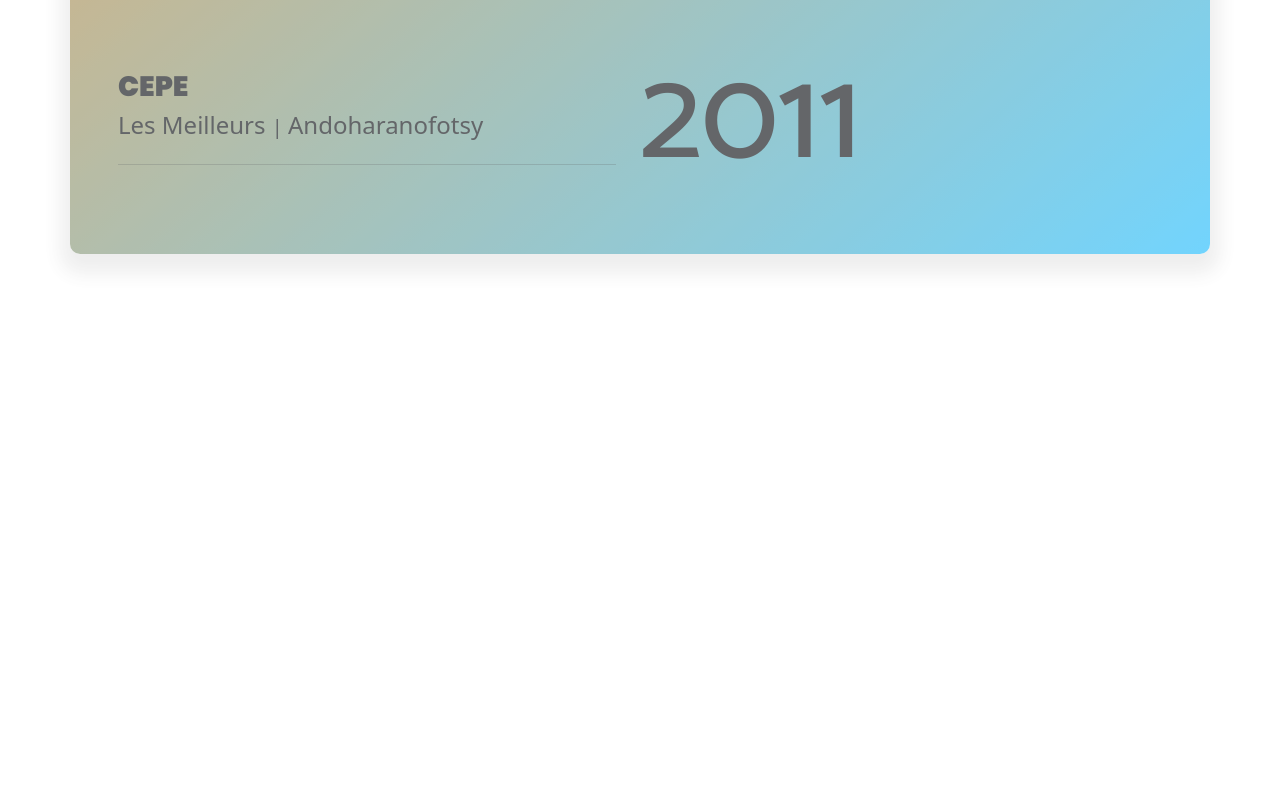
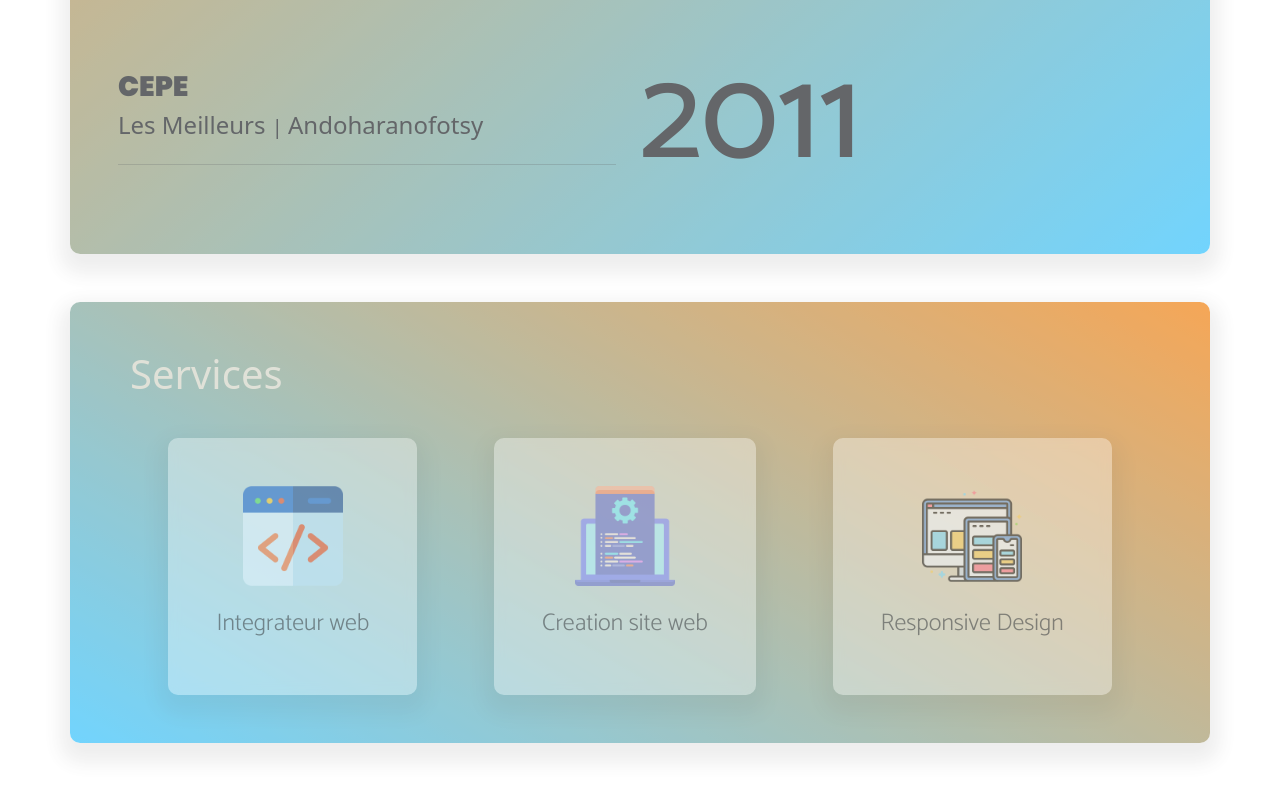
Before and after one commit to RovaRakotoarisoa/portfolio, a plain HTML site: page index.html in a window 1280 px wide. Shown: the part 1885-2676 px from the top of the page. Before the commit the page ends 2139 px from the top, so only its background shows below. Drawn offline with Linux system fonts and the light colour scheme.

Commit message:
ajout section Service

```diff
--- a/assets/css/style.css
+++ b/assets/css/style.css
@@ -215,7 +215,7 @@ nav.nav{
 
 
 
-/* ===================About=====================*/
+/* ===================About-Education=====================*/
 
 .about-education__container{
     background: linear-gradient(-40deg, #35c2fd, #f1810f);
@@ -235,6 +235,37 @@ nav.nav{
 .about-education__school{
     font-weight: 300;
 }
+/*====================Service==========================*/
+.service__container{
+    background: linear-gradient(30deg, #35c2fd, #f1810f);
+    opacity: 0.7;
+    backdrop-filter: blur(6px);
+    box-shadow: 0px 10px 20px 10px rgba(0, 0, 0, 0.1);
+    border-radius: 10px;
+}
+.service__intituled{
+    color: rgba(211,213,199,1);
+}
+.service__make__intituled{
+    font-family: Catamaran;
+    font-weight: 300;
+}
+.service__make__container {
+    padding-top: 2rem!important;
+}
+.service__make-1,.service__make-2,.service__make-3{
+    background: rgba(255,255,255,0.5);
+    opacity: 0.7;
+    backdrop-filter: blur(6px);
+    box-shadow: 0px 10px 20px 10px rgba(0, 0, 0, 0.1);
+    border-radius: 10px;
+}
+
+.service__img{
+    width: 100px;
+}
+
+/*====================Skills==========================*/
 
 
 
--- a/index.html
+++ b/index.html
@@ -15,7 +15,7 @@
                 <ul class="">
                     <li class="nav__link"><a href="#home">home</a></li>
                     <li class="nav__link"><a href="#about">abouts</a></li>
-                    <li class="nav__link"><a href="#">services</a></li>
+                    <li class="nav__link"><a href="#service">services</a></li>
                     <li class="nav__link"><a href="#">work</a></li>
                     <li class="nav__link"><a href="#">contact</a></li>
                     <li class="d-none"><input type="color"></li>
@@ -148,6 +148,37 @@
 
     <!--  End About  -->
     <!-- ==========================================Services========================================== -->
+    <section id="service" class="service py-5">
+        <div class="service__container container">
+            <div class="row p-5">
+                <h1 class="service__intituled">Services</h1>
+                <div class="service__make__container d-flex justify-content-around">
+                    <div class="service__make-1 d-flex flex-column justify-content-center align-items-center p-5">
+                        <div class="">
+                            <img src="assets/img/integrateur.png" alt="integrateur" class="service__img">
+                        </div>
+                        <h4 class="pt-4 service__make__intituled">Integrateur web</h4>
+
+                    </div>
+                    <div class="service__make-2 d-flex flex-column justify-content-center align-items-center p-5">
+                        <div class="">
+                            <img src="assets/img/creation-site.png" alt="integrateur" class="service__img">
+                        </div>
+                        <h4 class="pt-4 service__make__intituled">Creation site web</h4>
+
+                    </div>
+                    <div class="service__make-3 d-flex flex-column justify-content-center align-items-center p-5">
+                        <div class="">
+                            <img src="assets/img/responsive-design.png" alt="integrateur" class="service__img">
+                        </div>
+                        <h4 class="pt-4 service__make__intituled">Responsive Design</h4>
+                    </div>
+                    <div class="d-none">Designer</div>
+                </div>
+            </div>
+        </div>
+
+    </section>
 
     </main>
 
```
Also changed, not shown: assets/img/creation-site.png (added), assets/img/integrateur.png (added), assets/img/responsive-design.png (added).
